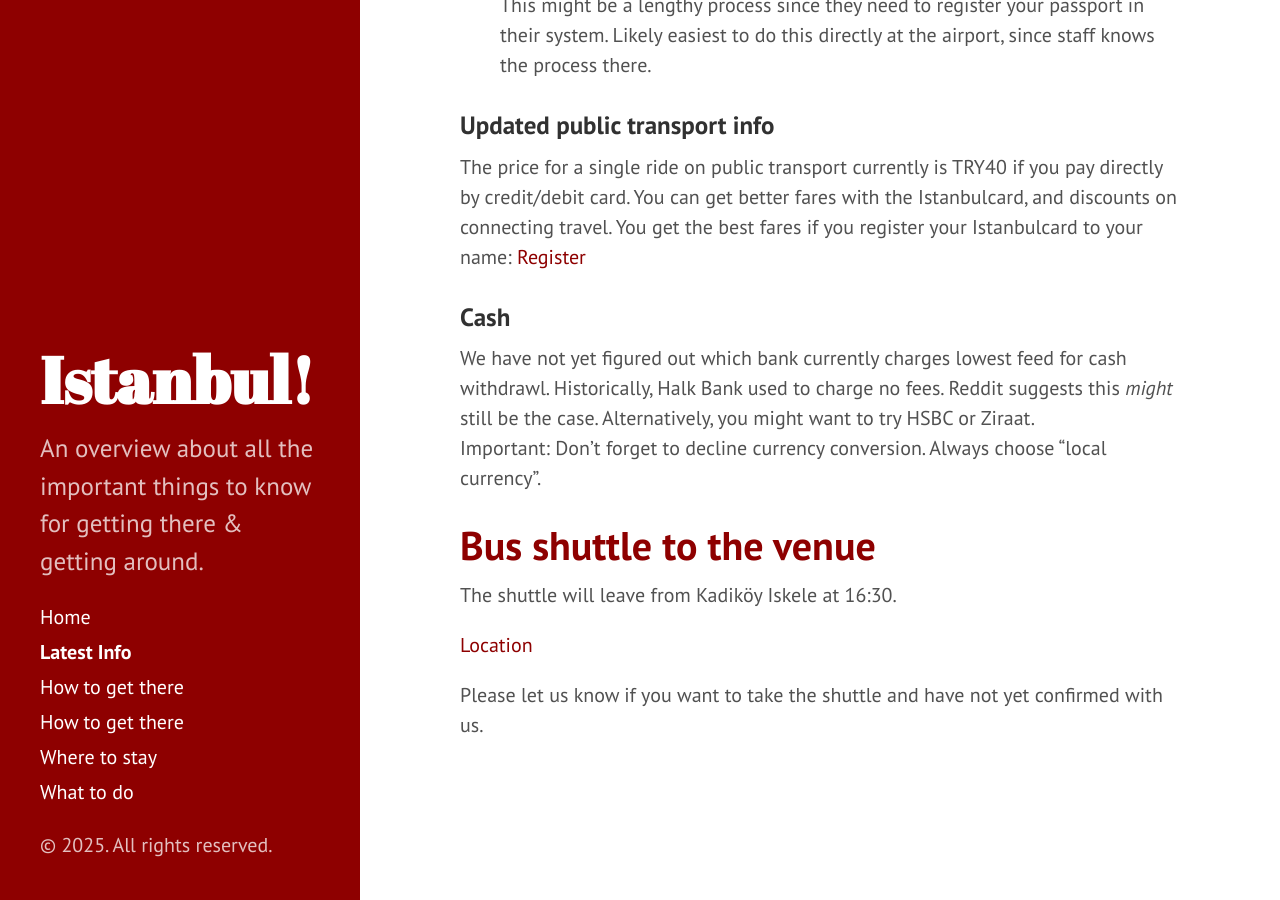
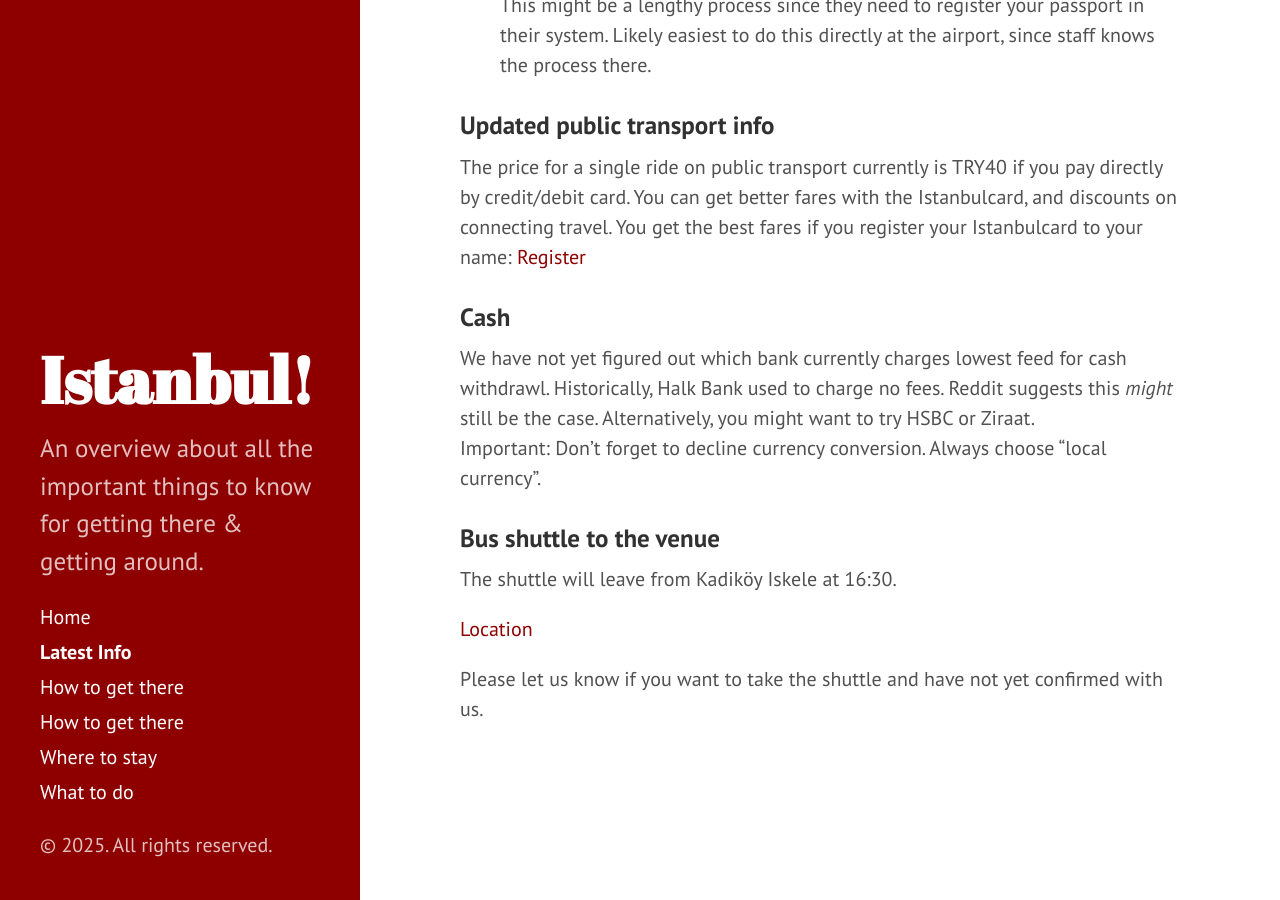
Before and after one commit to ykcelebrations/ykcelebrations.github.io, a Jekyll site: the page built from 00_usefulinfo.md, in a window 1280 px wide and 900 px high, scrolled down 511 px. Built offline with Jekyll 4.4.1, drawn with Linux system fonts in a browser that asks for light colours.

Commit message:
formatting

```diff
--- a/00_usefulinfo.md
+++ b/00_usefulinfo.md
@@ -24,7 +24,7 @@ We have not yet figured out which bank currently charges lowest feed for cash wi
 Important: Don't forget to decline currency conversion. Always choose "local currency".
 
 
-# Bus shuttle to the venue
+### Bus shuttle to the venue
 The shuttle will leave from Kadiköy Iskele at 16:30.
 
 [Location](https://maps.app.goo.gl/hhigkYvFwXcahphr8?g_st=aw)
```
